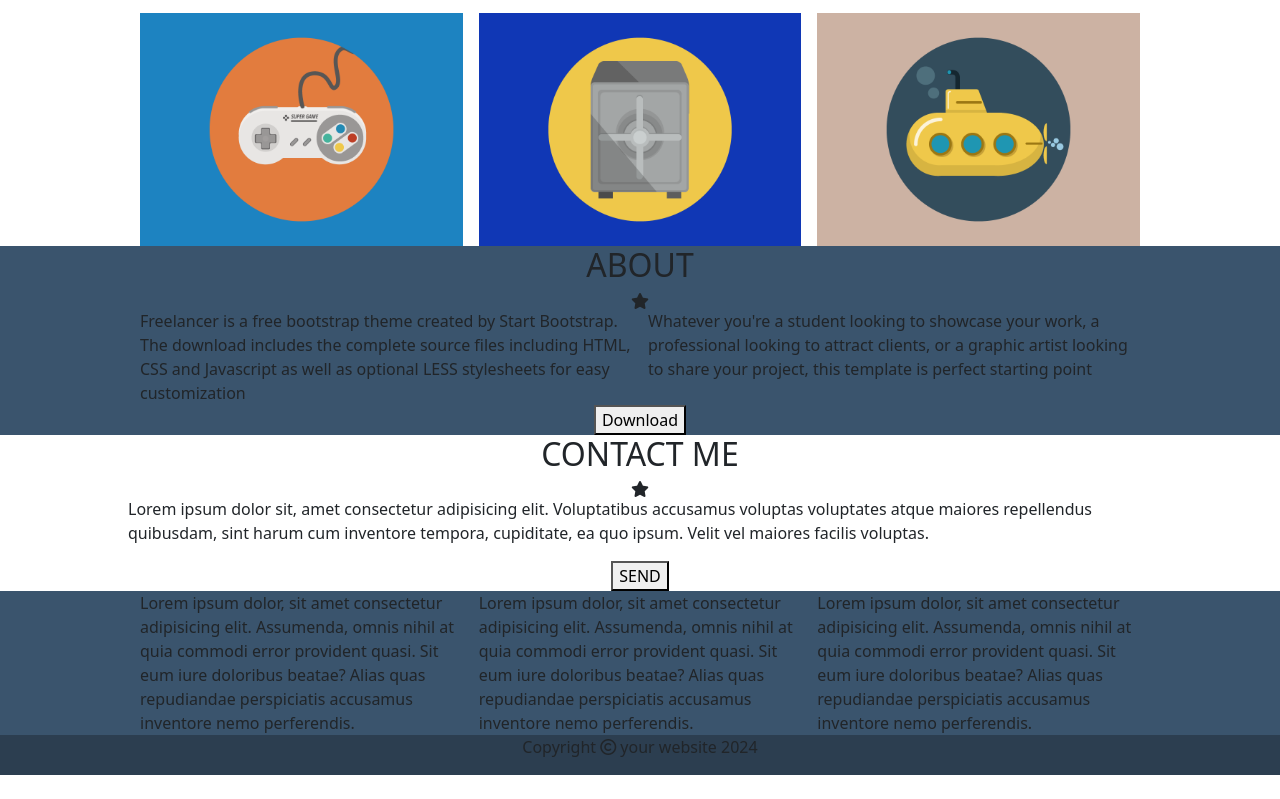
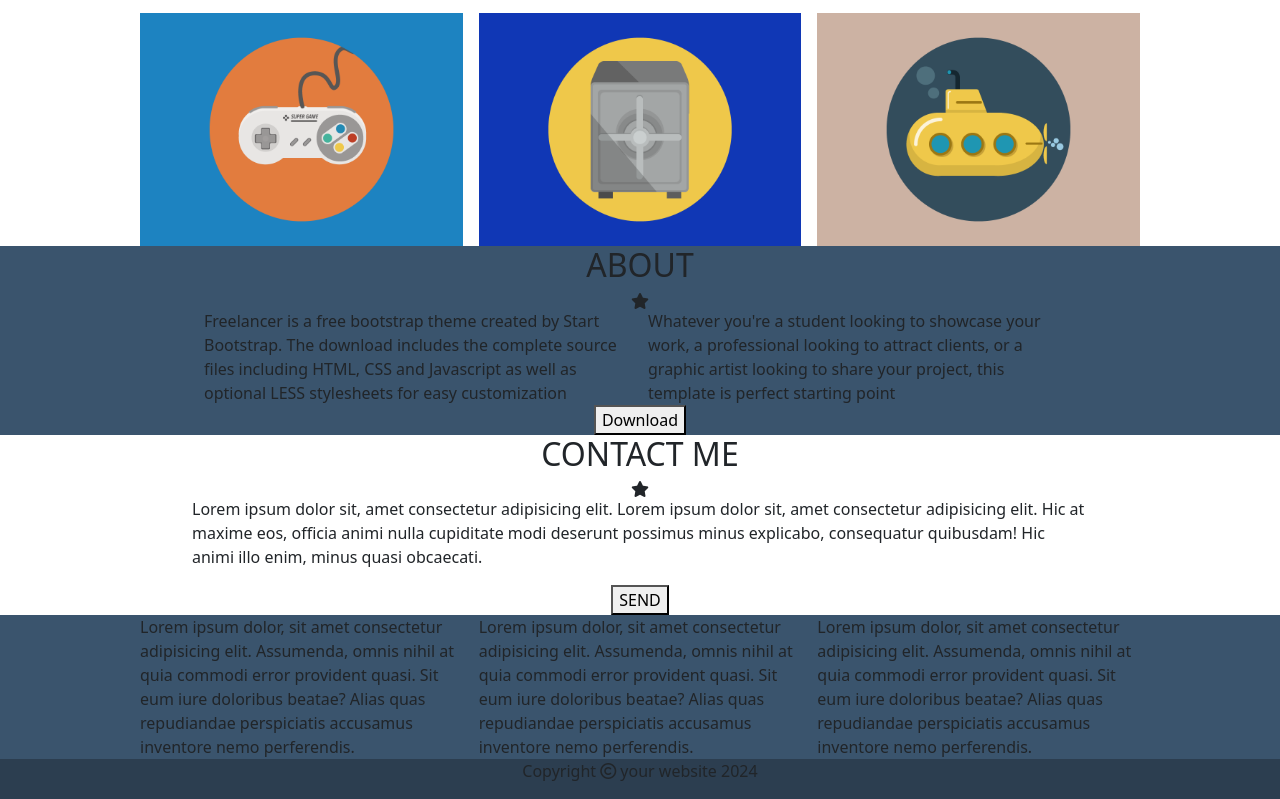
Before and after one commit to IvanTorzoni/html-css-bootstrap-freelancer, a plain HTML site: page index.html in a window 1280 px wide. Shown: the part 684-1483 px from the top of the page. Before the commit the page ends 1459 px from the top, so only its background shows below. Drawn offline with nearby package versions, Linux system fonts and the light colour scheme.

Commit message:
fix: changed container from big to small in section about and contact me

```diff
--- a/css/responsive.css
+++ b/css/responsive.css
@@ -3,6 +3,10 @@
 @media screen and (min-width: 768px) {
     .sm_container_big{
         width: 90%;
+    }
+
+    .sm_container_small{
+        width: 80%;
     }
 }
 
@@ -11,4 +15,9 @@
         width: 80%;
         max-width: 1800px;
     }
+
+    .sm_container_small{
+        width: 70%;
+        max-width: 1600px;
+    }
 }
--- a/css/style.css
+++ b/css/style.css
@@ -18,6 +18,12 @@ ul{
 
 /* Layout */
 .sm_container_big{
+    display: flex;
+    width: 100%;
+    margin: 0 auto;
+}
+
+.sm_container_small{
     display: flex;
     width: 100%;
     margin: 0 auto;
--- a/index.html
+++ b/index.html
@@ -95,8 +95,8 @@
 
         <!-- section about -->
         <section class="sm_about">
-            <!-- container big for media queries -->
-            <div class="sm_container_big flex-col align-items-center">
+            <!-- container small for media queries -->
+            <div class="sm_container_small flex-col align-items-center">
                 <h2>ABOUT</h2>
                 <i class="fa-solid fa-star"></i>
                 <div class="container">
@@ -111,18 +111,20 @@
                 </div>
                 <button>Download</button>
             </div>
+            <!-- /container small for media queries -->
         </section>
         <!-- /section about -->
 
         <!-- section contact me -->
         <section class="sm_contact_me">
-            <!-- container big for media queries -->
-            <div class="sm_container_big flex-col align-items-center">
+            <!-- container small for media queries -->
+            <div class="sm_container_small flex-col align-items-center">
                 <h2>CONTACT ME</h2>
                 <i class="fa-solid fa-star"></i>
-                <p>Lorem ipsum dolor sit, amet consectetur adipisicing elit. Voluptatibus accusamus voluptas voluptates atque maiores repellendus quibusdam, sint harum cum inventore tempora, cupiditate, ea quo ipsum. Velit vel maiores facilis voluptas.</p>
+                <p>Lorem ipsum dolor sit, amet consectetur adipisicing elit. Lorem ipsum dolor sit, amet consectetur adipisicing elit. Hic at maxime eos, officia animi nulla cupiditate modi deserunt possimus minus explicabo, consequatur quibusdam! Hic animi illo enim, minus quasi obcaecati.</p>
                 <button>SEND</button>
             </div>
+            <!-- /container small for media queries -->
         </section>
         <!-- /section contact me -->
 
```
